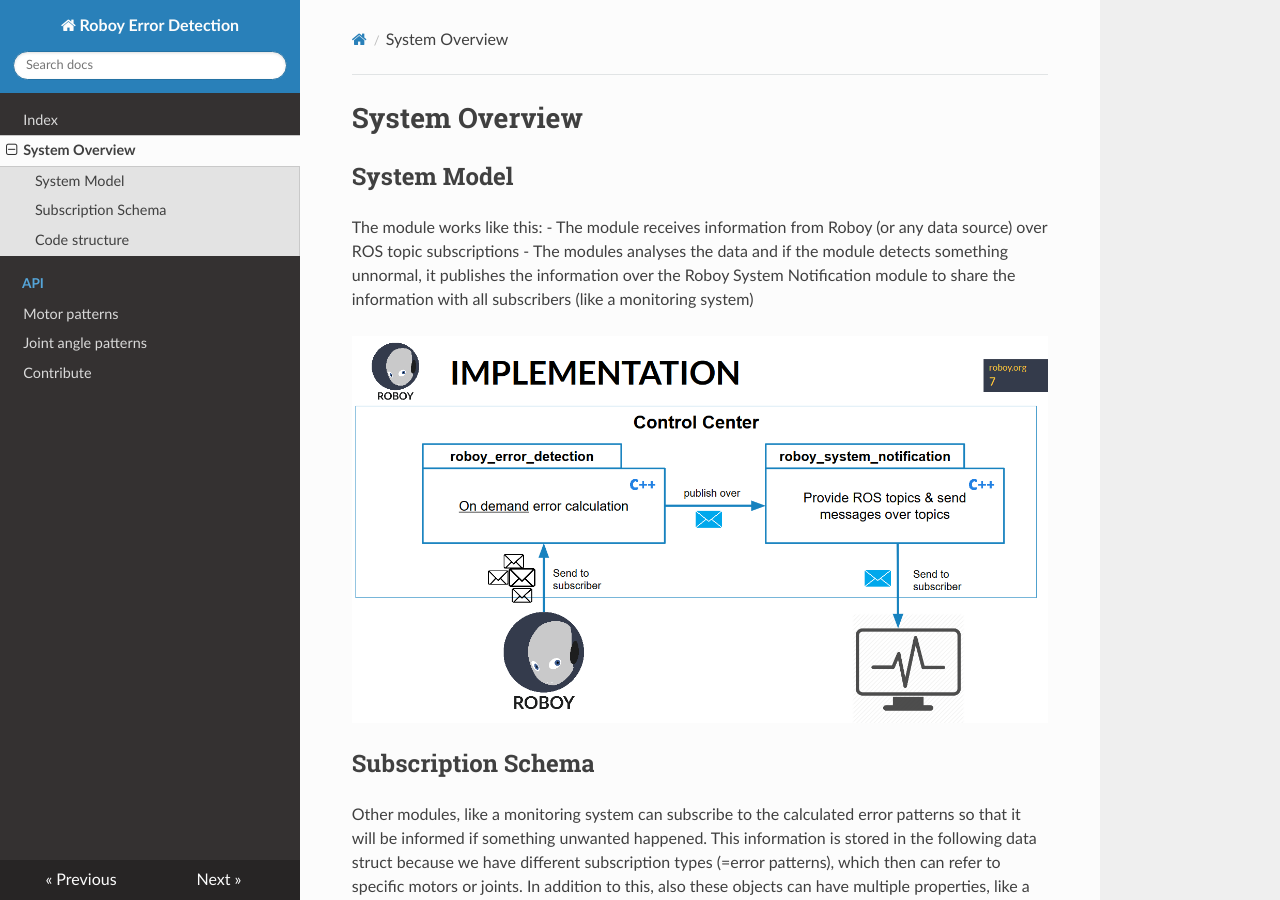
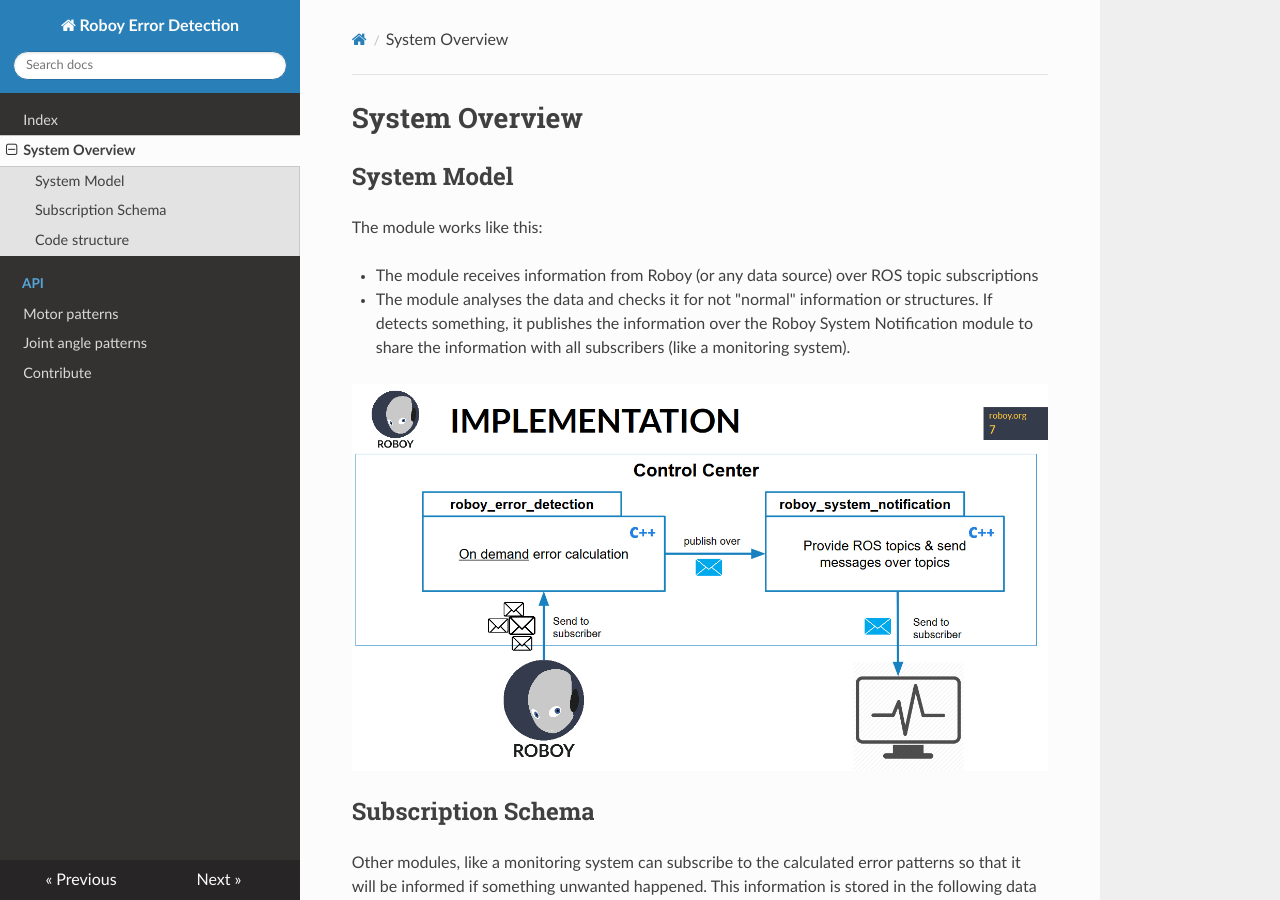
Before and after one commit to Roboy/roboy_error_detection, an MkDocs documentation site: the page built from docs/system_overview.md, in a window 1280 px wide and 900 px high. Built offline with MkDocs 1.6.1, drawn with Linux system fonts in a browser that asks for light colours; nearby versions of some CDN libraries; old or Windows-style settings are respelled for this version of MkDocs.

Commit message:
Simply sentence in system overview

```diff
--- a/docs/system_overview.md
+++ b/docs/system_overview.md
@@ -3,9 +3,10 @@
 ## System Model
 
 The module works like this:
+
  - The module receives information from Roboy (or any data source) over ROS topic subscriptions
- - The modules analyses the data and if the module detects something unnormal, it publishes the information over
- the Roboy System Notification module to share the information with all subscribers (like a monitoring system)
+ - The module analyses the data and checks it for not "normal" information or structures. If detects something, it publishes the information over
+ the Roboy System Notification module to share the information with all subscribers (like a monitoring system).
 
 ![System overview](./screenshots/slide_system_overview.PNG)
 
```
